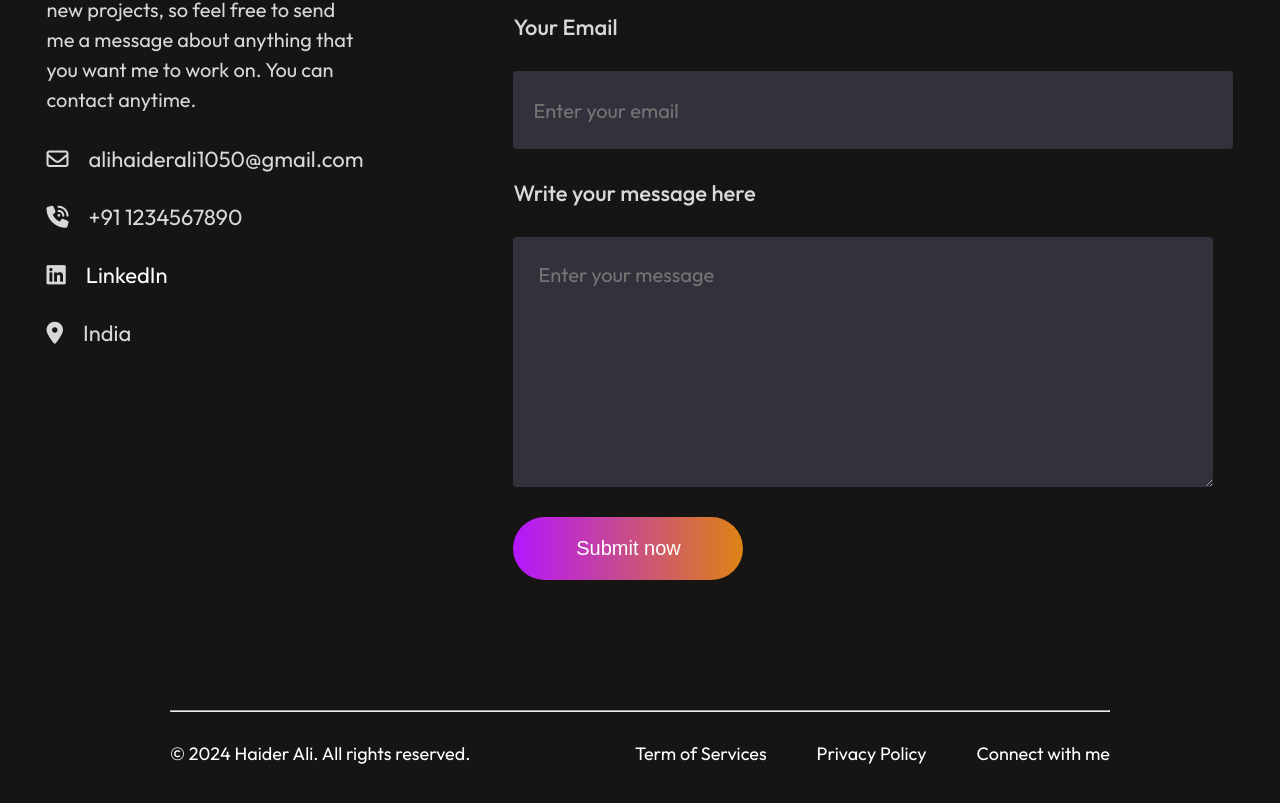
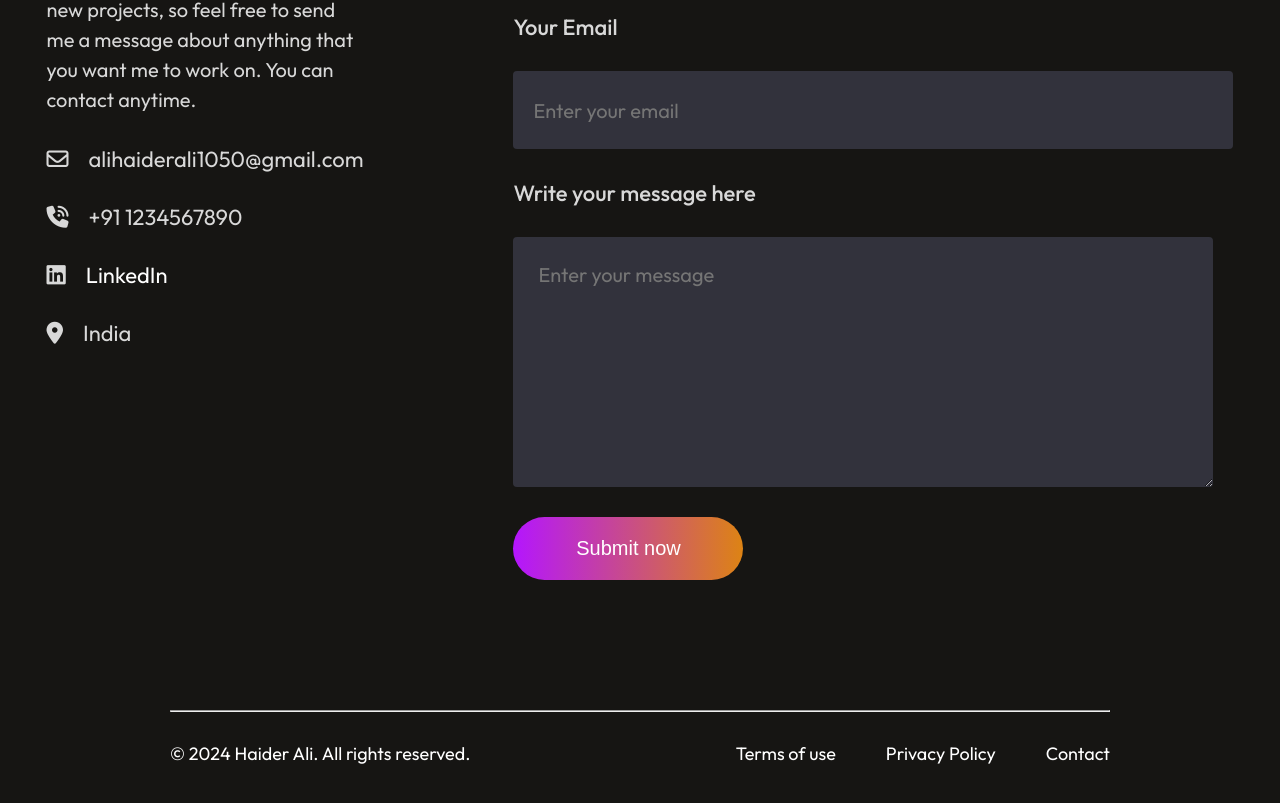
Before and after one commit to Haiderr-Ali/My-portfolio, a React (Vite) app: page / in a window 1280 px wide. Shown: the part 3714-4517 px from the top of the page. Built offline with nearby package versions, Linux system fonts and the light colour scheme; a web font is replaced by a local one.

Commit message:
Update Footer.jsx

```diff
--- a/src/Components/Footer/Footer.jsx
+++ b/src/Components/Footer/Footer.jsx
@@ -10,9 +10,9 @@ function Footer() {
           © 2024 Haider Ali. All rights reserved.
           </p>
           <div className="footer-bottom-right">
-            <p>Term of Services</p>
+            <p>Terms of use</p>
             <p>Privacy Policy</p>
-            <p>Connect with me</p>
+            <p>Contact</p>
           </div>
         </div>
       </div>
```
